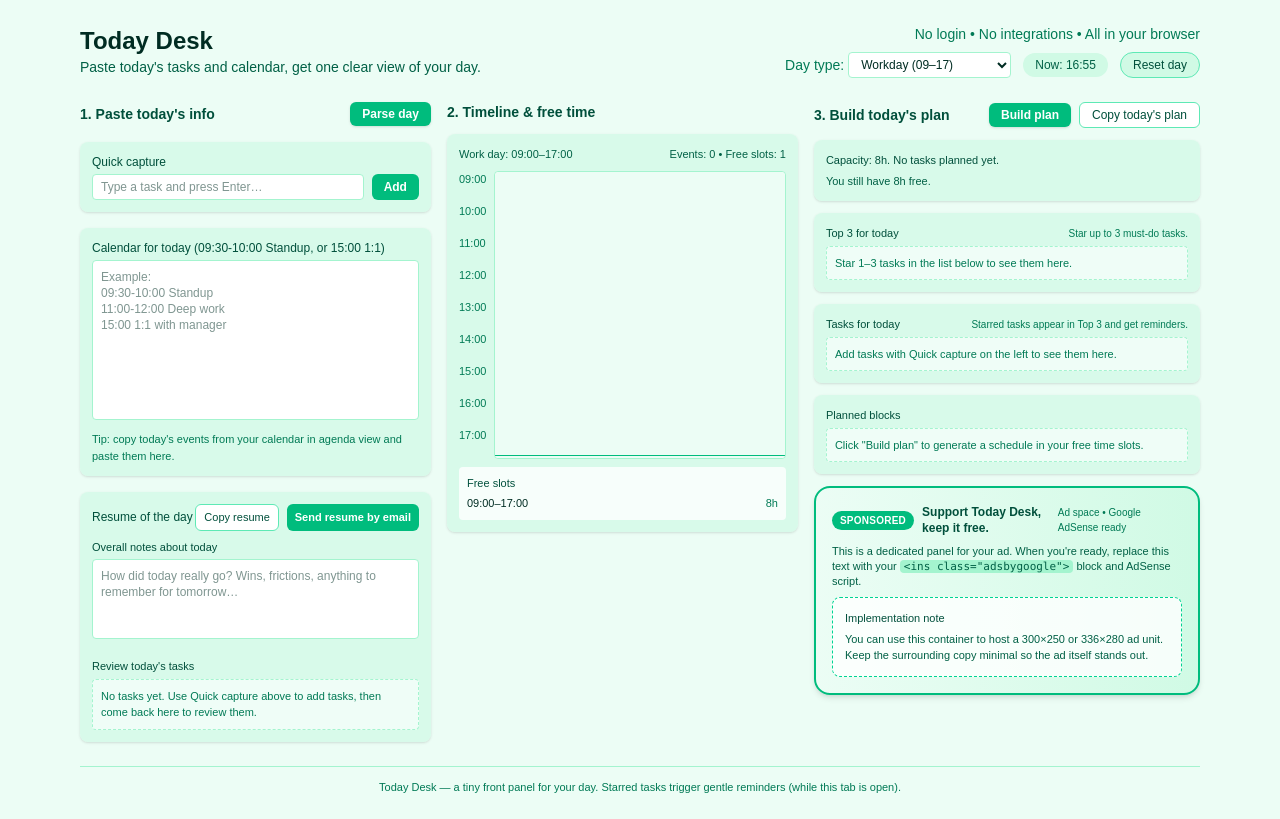
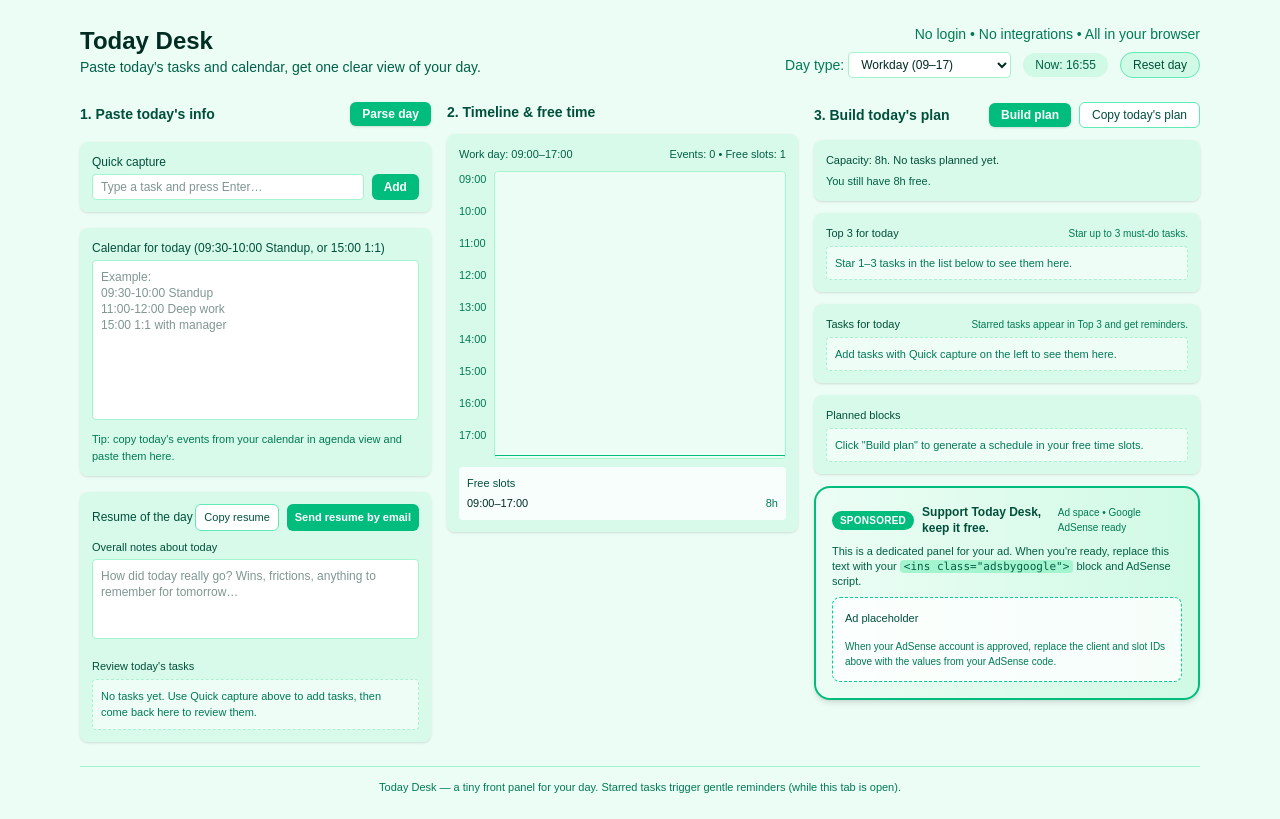
Before and after one commit to amgandreeamia4-creator/today-desk, a Next.js app: page / in a window 1280 px wide. Built offline with nearby package versions, Linux system fonts and the light colour scheme.

Commit message:
Add AdSense auto ads script

```diff
--- a/app/layout.tsx
+++ b/app/layout.tsx
@@ -1,5 +1,6 @@
 import type { Metadata } from "next";
 import { Geist, Geist_Mono } from "next/font/google";
+import Script from "next/script";
 import "./globals.css";
 
 const geistSans = Geist({
@@ -28,6 +29,13 @@
       <body
         className={`${geistSans.variable} ${geistMono.variable} antialiased`}
       >
+        <Script
+          id="adsense-script"
+          async
+          strategy="afterInteractive"
+          src="https://pagead2.googlesyndication.com/pagead/js/adsbygoogle.js?client=ca-pub-6846589122417205"
+          crossOrigin="anonymous"
+        />
         {children}
       </body>
     </html>
--- a/app/page.tsx
+++ b/app/page.tsx
@@ -294,6 +294,17 @@
   const [emailDraftOpen, setEmailDraftOpen] = useState(false);
   const [emailTo, setEmailTo] = useState("");
   const reminderTimersRef = useRef<number[]>([]);
+
+  useEffect(() => {
+    if (typeof window === "undefined") return;
+
+    try {
+      // @ts-ignore
+      (window.adsbygoogle = window.adsbygoogle || []).push({});
+    } catch (e) {
+      // ignore if AdSense is not ready yet
+    }
+  }, []);
 
   // Derived values
   const freeSlots = useMemo(
@@ -1287,11 +1298,20 @@
 
               <div className="rounded-lg border border-dashed border-emerald-400 bg-white/80 p-3 text-[11px]">
                 <p className="mb-1 font-medium text-emerald-900">
-                  Implementation note
+                  Ad placeholder
                 </p>
-                <p className="text-[11px] text-emerald-800">
-                  You can use this container to host a 300×250 or 336×280 ad unit.
-                  Keep the surrounding copy minimal so the ad itself stands out.
+                <div className="flex justify-center">
+                  <ins
+                    className="adsbygoogle"
+                    style={{ display: "block" }}
+                    data-ad-client="ca-pub-XXXXXXXXXXXXXXX"
+                    data-ad-slot="1234567890"
+                    data-ad-format="auto"
+                    data-full-width-responsive="true"
+                  />
+                </div>
+                <p className="mt-2 text-[10px] text-emerald-700">
+                  When your AdSense account is approved, replace the client and slot IDs above with the values from your AdSense code.
                 </p>
               </div>
             </div>
```
